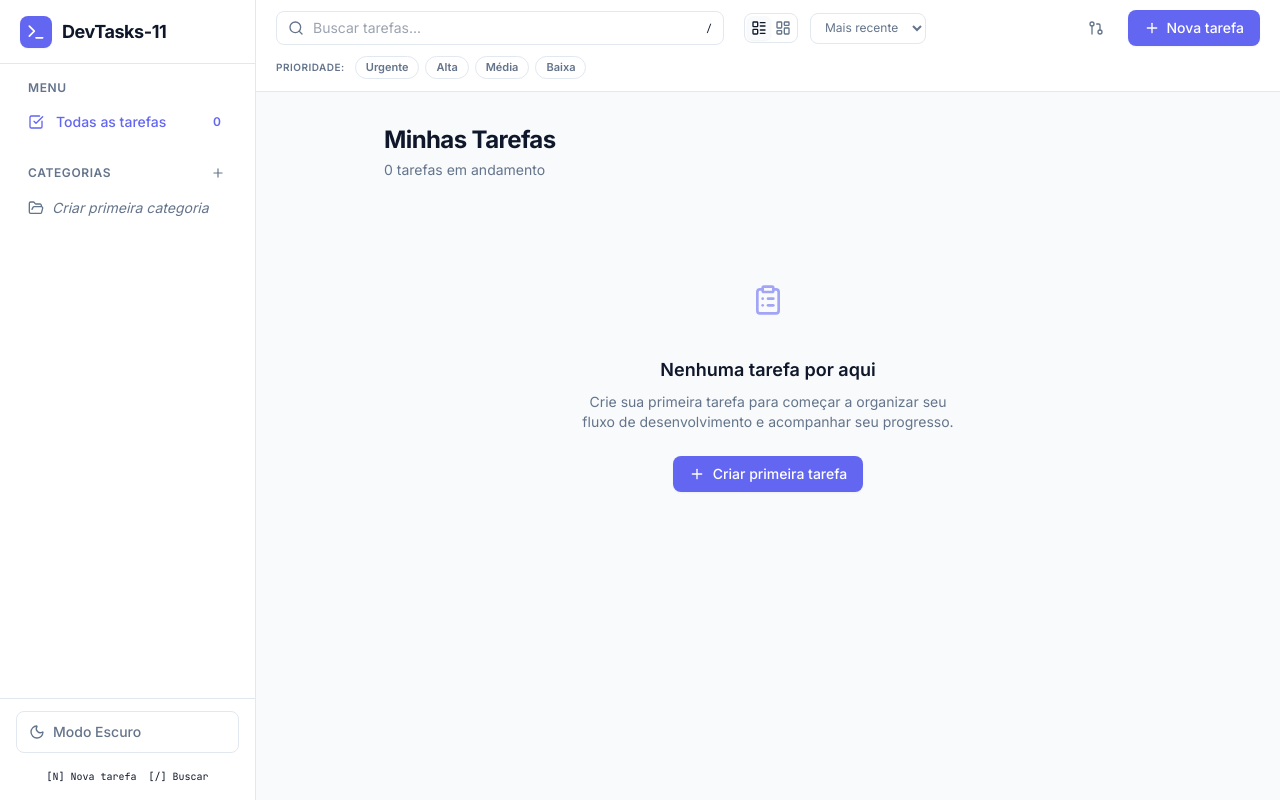
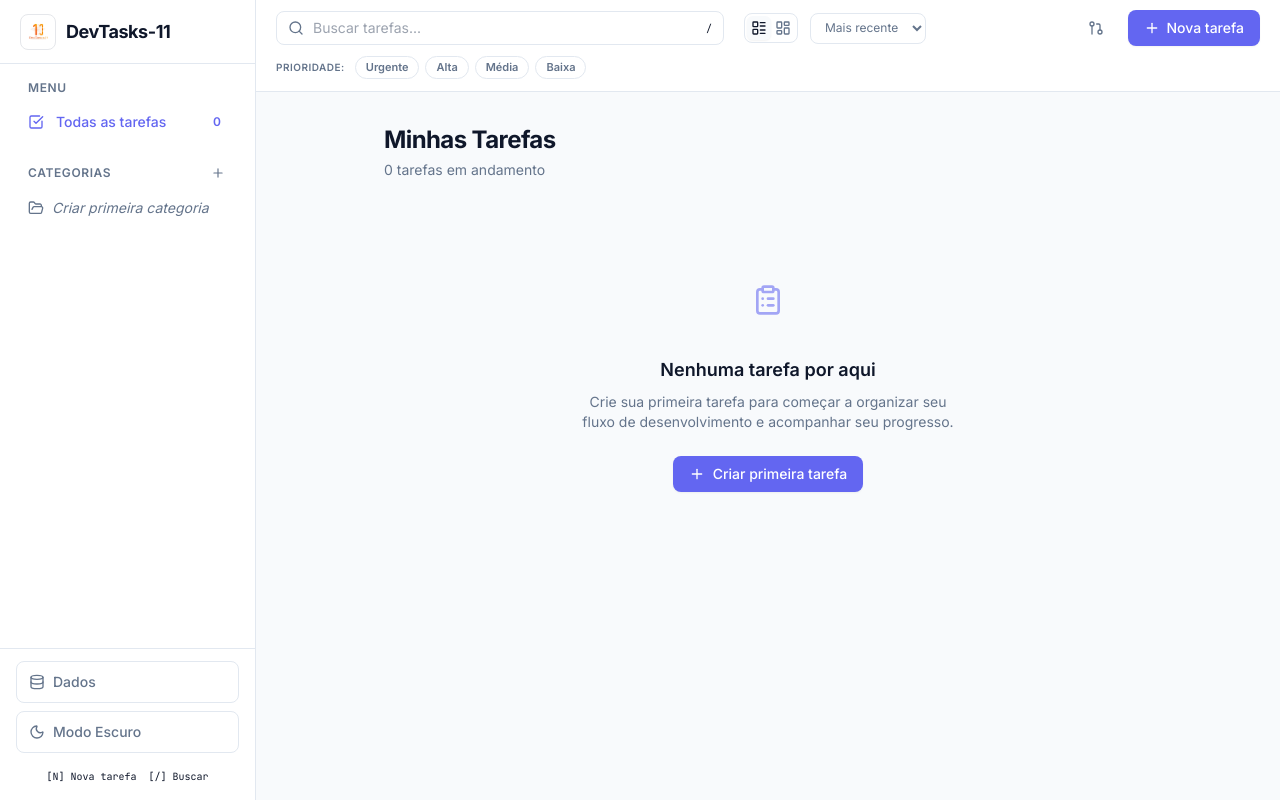
Before and after one commit to darpimen11/DevTasks, a React (Vite) app: page / in a window 1280 px wide. Built offline with nearby package versions, Linux system fonts and the light colour scheme.

Commit message:
fix: use app logo in tab and sidebar

```diff
--- a/index.html
+++ b/index.html
@@ -2,7 +2,7 @@
 <html lang="en">
   <head>
     <meta charset="UTF-8" />
-    <link rel="icon" type="image/svg+xml" href="/favicon.svg" />
+    <link rel="icon" type="image/png" href="./src/assets/logo-2.png" />
     <meta name="viewport" content="width=device-width, initial-scale=1.0" />
     <title>DevTasks-11</title>
   </head>
--- a/src/components/layout/Sidebar.tsx
+++ b/src/components/layout/Sidebar.tsx
@@ -1,5 +1,5 @@
 import React, { useState, useEffect } from 'react'
-import { Terminal, Moon, Sun, CheckSquare, X, Plus, Edit2, Trash2, FolderOpen } from 'lucide-react'
+import { Moon, Sun, CheckSquare, X, Plus, Edit2, Trash2, FolderOpen, Database } from 'lucide-react'
 import { motion, AnimatePresence } from 'framer-motion'
 import { toast } from 'sonner'
 import { useCategoriesStore } from '../../store/categoriesStore'
@@ -7,12 +7,14 @@ import { useTasksStore } from '../../store/tasksStore'
 import { Modal } from '../ui/Modal'
 import { CategoryForm } from '../../features/categories/components/CategoryForm'
 import { useTheme } from '../../hooks/useTheme'
+import logo2 from '../../assets/logo-2.png'
 
 interface SidebarProps {
   isOpen?: boolean
   onClose?: () => void
   activeCategoryId: string | null
   onCategorySelect: (id: string | null) => void
+  onDataClick: () => void
 }
 
 export const Sidebar: React.FC<SidebarProps> = ({
@@ -20,6 +22,7 @@ export const Sidebar: React.FC<SidebarProps> = ({
   onClose,
   activeCategoryId,
   onCategorySelect,
+  onDataClick,
 }) => {
   const { theme, toggleTheme } = useTheme()
   const [isCategoryModalOpen, setIsCategoryModalOpen] = useState(false)
@@ -68,8 +71,8 @@ export const Sidebar: React.FC<SidebarProps> = ({
       {/* Logo */}
       <div className="h-16 flex items-center justify-between px-5 border-b border-border shrink-0 transition-colors duration-300">
         <div className="flex items-center gap-2.5">
-          <div className="bg-accent text-white p-1.5 rounded-lg shadow-sm">
-            <Terminal className="h-5 w-5" />
+          <div className="h-9 w-9 overflow-hidden rounded-lg shrink-0 bg-background/60 border border-border/60">
+            <img src={logo2} alt="DevTasks-11" className="h-full w-full object-contain p-1" />
           </div>
           <span className="font-bold text-lg text-text-primary tracking-tight transition-colors duration-300">DevTasks-11</span>
         </div>
@@ -188,6 +191,13 @@ export const Sidebar: React.FC<SidebarProps> = ({
       <div className="mt-auto shrink-0">
         <div className="px-4 py-3 border-t border-border transition-colors duration-300">
           <button
+            onClick={onDataClick}
+            className="mb-2 w-full flex items-center gap-2 px-3 py-2.5 text-sm font-medium rounded-lg text-text-secondary hover:text-text-primary hover:bg-background transition-colors border border-border bg-background/30"
+          >
+            <Database className="h-4 w-4" />
+            Dados
+          </button>
+          <button
             onClick={toggleTheme}
             className="w-full flex items-center justify-between px-3 py-2.5 text-sm font-medium rounded-lg text-text-secondary hover:text-text-primary hover:bg-background transition-colors border border-border bg-background/30"
           >
```
Also changed, not shown: src/assets/logo-2.png (added).
